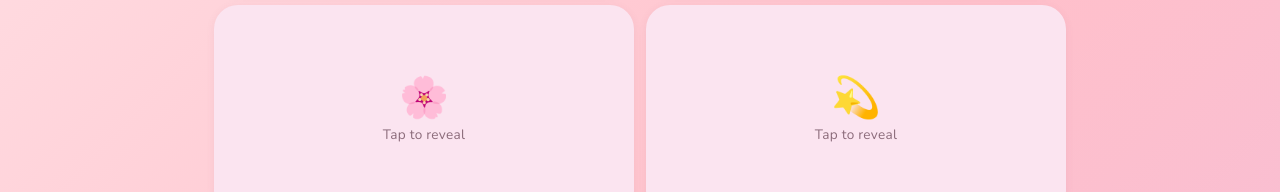
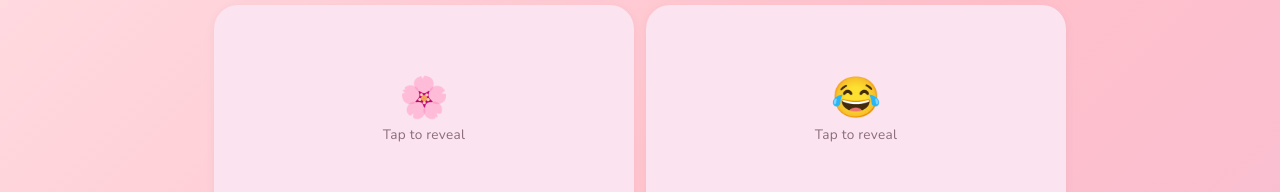
Before and after one commit to toorehann-wq/dummyweb, a React (Vite) app: page /dummyweb/journey in a window 1280 px wide. Shown: the part 1101-1293 px from the top of the page. Built offline with nearby package versions, Linux system fonts and the light colour scheme.

Commit message:
updated compilments and other fixes

```diff
--- a/src/components/ComplimentButton.jsx
+++ b/src/components/ComplimentButton.jsx
@@ -2,6 +2,8 @@ import { useState, useCallback } from 'react'
 import '../styles/ComplimentButton.css'
 
 const COMPLIMENTS = [
+  'The way you make me feel is amazing 💖',
+  'The only curve of yours I crave for is your smile 😊',
   'You make every day brighter! ✨',
   'Your smile is my favorite view 💕',
   'You are incredibly special to me! 💖',
@@ -9,6 +11,17 @@ const COMPLIMENTS = [
   'You have the kindest heart 💗',
   'Being with you feels like home 🏠',
   'You are beautiful inside and out 💝',
+  'You’re the WiFi to my heart — I’m lost without you 📶',
+  'Are you a magician? Because whenever I look at you everyone else disappears 🪄',
+  'You’re like a software update — every time I see you, you get better 💻',
+  'If you were a vegetable you’d be a cute-cumber 🥒',
+  'I must be a snowflake because I’ve fallen for you ❄️',
+  'You’re the reason I believe in love at first typo — I mean sight 👀',
+  'Do you have a name or can I call you mine? 😏',
+  'You’re so sweet you’re giving me a toothache 🦷💕',
+  'I’d say God bless you but it looks like he already did 🙏',
+  'You’re my favorite notification 🔔',
+  'Roses are red, my code has a bug — but you’re the only fix I need 🐛💖',
 ]
 
 export default function ComplimentButton() {
--- a/src/components/FlipCards.jsx
+++ b/src/components/FlipCards.jsx
@@ -2,12 +2,12 @@ import { useState } from 'react'
 import '../styles/FlipCards.css'
 
 const CARDS = [
-  { emoji: '💕', back: 'You make every day feel special and full of love.' },
+  { emoji: '💕', back: 'You make me feel so special and loved.' },
   { emoji: '🌹', back: 'Your smile lights up my world in the best way.' },
-  { emoji: '✨', back: 'I love how kind and caring you are to everyone.' },
-  { emoji: '💖', back: 'Being with you feels like home, always.' },
-  { emoji: '🌸', back: 'You bring so much joy and beauty into my life.' },
-  { emoji: '💫', back: 'You are my favorite person in the whole universe.' },
+  { emoji: '✨', back: 'I love how kind and caring you are to everyone especially to me.' },
+  { emoji: '💖', back: 'You put genuine efforts to be better every day.' },
+  { emoji: '🌸', back: 'All your little habits are so cute and adorable.' },
+  { emoji: '😂', back: 'Do i have any other option but to love you? hehe jk but seriously, i your exsistence is enough for me to love you.' },
 ]
 
 export default function FlipCards() {
```
